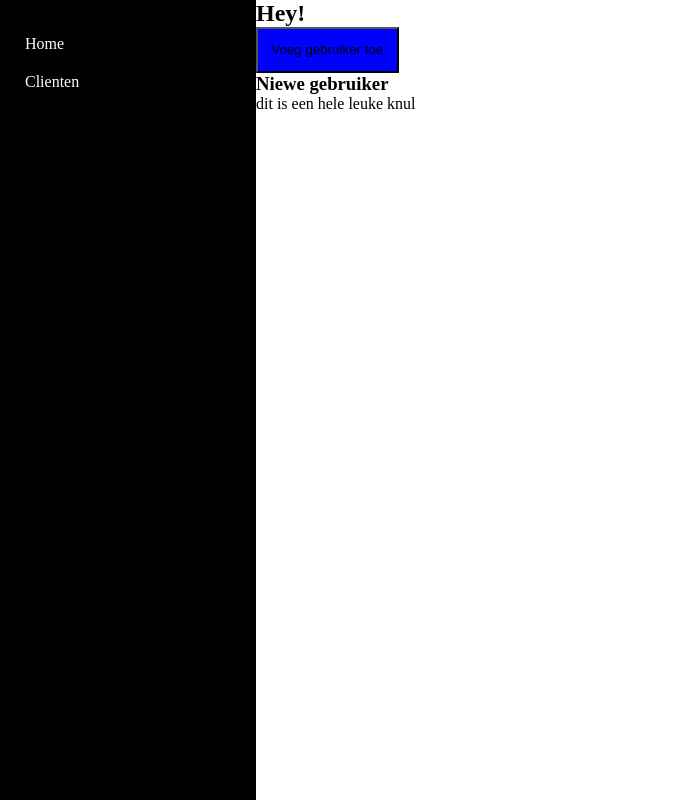
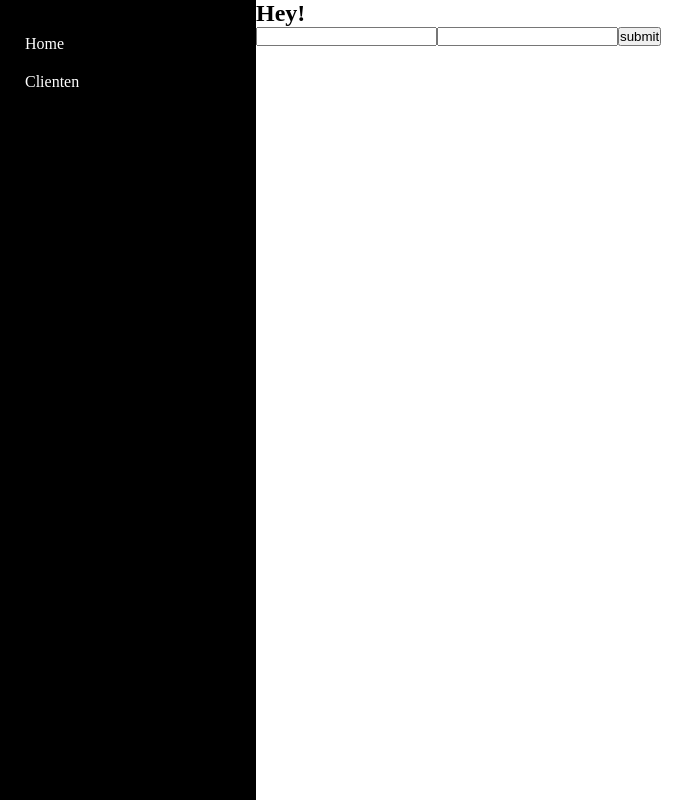
Before and after one commit to timruiterkamp/frontend-applications, a React app: page / in a window 1280 px wide. Shown: the whole page, without its empty margins (0-699 px from the left). Built offline with nearby package versions, Linux system fonts and the light colour scheme.

Commit message:
added strapi connection with fetching and posting

```diff
--- a/src/components/client/Add.js
+++ b/src/components/client/Add.js
@@ -1,14 +1,47 @@
-import React from 'react';
+import React, {Component} from 'react';
 import {Button} from '../button/Button';
-import {Link} from 'react-router-dom';
 
-export const AddUser = (props) => (
-    <Link to={`clienten/${props.userId}`}>
-        <article className={'client-add'}>
-            <Button
-            type={'add'}
-            onButtonClick={props.addUser}
-            label={'Voeg gebruiker toe'} />
-        </article>
-    </Link>
-);
+export default class AddUser extends Component{
+    constructor(props) {
+        super(props);
+
+        this.state ={
+            loading: true,
+            clients: []
+        }
+    }
+
+    submitInformation = () => {
+
+        const data = {
+            name: document.querySelector('#name').value,
+            age: document.querySelector('#age').value
+        }
+
+        console.log(data);
+
+        fetch('http://localhost:1337/clients', {
+            method: 'post',
+            headers: {"Content-type": "application/x-www-form-urlencoded; charset=UTF-8"},
+            body: `name=${data.name}&age=${data.age}`
+        }).then((res) => {
+            if (res.status !== 200) return;
+            res.json().then((data) => console.log(data));
+        }).catch((err) => console.log('Fetch Error :-S', err));
+    };
+
+    render() {
+
+        return (
+            <article className={'client-add'}>
+                <input type={"text"} id={'name'} />
+                <input type={"number"} id={'age'}/>
+                <input type={'submit'} value={'submit'} onClick={this.submitInformation.bind(this)}/>
+                {/* <Button
+                type={'add'}
+                onButtonClick={this.submitInformation.bind(this)}
+                label={'Voeg gebruiker toe'} /> */}
+            </article>
+        )
+    }
+}
--- a/src/components/client/Overview.js
+++ b/src/components/client/Overview.js
@@ -0,0 +1,53 @@
+import React, {Component} from 'react';
+import {Button} from '../button/Button';
+import {Link} from 'react-router-dom';
+
+export default class ClientOverview extends Component {
+    constructor(props) {
+        super(props);
+
+        this.state ={
+            loading: true,
+            clients: []
+        }
+    }
+
+    async componentDidMount() {
+        let response = await fetch('http://localhost:1337/clients');
+        if (!response.ok) {
+            console.log('error not found / cant connect')
+            return
+        }
+        let clients = await response.json();
+        this.setState({loading: false, clients: clients});
+    }
+    render() {
+        if (!this.state.loading) {
+            return (
+                <>
+                <h2>Aantal clienten: {this.state.clients.length}</h2>
+                <article className="client">
+                    {this.state.clients.map((client, index) => {
+                        return (
+                            <div className="clientInfomation" key={client.id}>
+                                <Link to={`/clienten/${client.id}`}>
+                                    <h3>{client.name}</h3>
+                                </Link>
+                            </div>
+
+                            // TODO:
+                            // add update button
+                            // add question support
+                        )
+                    })}
+                </article>
+                </>
+            )
+        } else {
+            return (
+                <h2>Loading</h2>
+            )
+        }
+    }
+
+}
--- a/src/components/page/Header.js
+++ b/src/components/page/Header.js
@@ -2,8 +2,22 @@ import React, {Component} from "react";
 import {NavLink} from 'react-router-dom';
 
 export default class Header extends Component {
+
+    constructor(props) {
+        super(props);
+
+        this.state = {
+            active: false
+        }
+    }
+
+    toggleActive = (e) => {
+        this.setState(prevState => ({
+            active: !prevState.active
+        }))
+    }
+
     render() {
-
         console.log('home',this.props);
 
         return (
@@ -12,6 +26,7 @@ export default class Header extends Component {
                     <ul>
                         {this.props.link.map(page => (
                             <NavLink to={page.path} key={page.id}>{page.name}</NavLink>
+                            // <NavLink to={page.path} key={page.id} onClick={this.toggleActive.bind(this)} className={`navItem navItem-${this.state.active ? 'active' : 'default'}`}>{page.name}</NavLink>
                         ))}
                     </ul>
                 </nav>
--- a/src/pages/App.js
+++ b/src/pages/App.js
@@ -1,5 +1,5 @@
 import React, { Component } from "react";
-import { AddUser } from "../components/client/Add";
+import AddUser from "../components/client/Add";
 import { Card } from "../components/card/Card";
 
 class App extends Component {
@@ -30,10 +30,7 @@ class App extends Component {
         return (
             <main>
                 <h2>Hey!</h2>
-                <AddUser type={"add"} userId={this.state.id} />
-                <Card
-                title={'Niewe gebruiker'}
-                description={'dit is een hele leuke knul'}/>
+                <AddUser />
             </main>
         );
     }
--- a/src/pages/Client.js
+++ b/src/pages/Client.js
@@ -1,9 +1,37 @@
-import React from 'react';
+import React, {Component} from 'react';
+export default class Client extends Component {
+    constructor(props) {
+        super(props);
 
-export const Client = ({ match }, props) => (
-    <div>
-        <h2> title</h2>
-        <h3>ID: {match.params.id}</h3>
-        <h3>Name: {props.name}</h3>
-    </div>
-);
+        this.state = {
+            loading: true,
+            client: {}
+        }
+    }
+
+    async componentDidMount() {
+    let response = await fetch(`http://localhost:1337/clients/${this.props.match.params.id}`)
+    let data = await response.json()
+    this.setState({
+        loading: false,
+        client: data
+    })
+    }
+
+    render() {
+    if (!this.state.loading) {
+        return (
+        <div className="client">
+            <div className="client__information">
+                <h2 className="client-title">{this.state.client.name}</h2>
+            </div>
+            <div className="client__description">
+            {this.state.client.description}
+            </div>
+        </div>
+        );
+    }
+
+    return (<h2>Waiting for API...</h2>);
+    }
+}
--- a/src/pages/Clients.js
+++ b/src/pages/Clients.js
@@ -1,5 +1,5 @@
 import React, { Component } from "react";
-
+import ClientOverview from '../components/client/Overview';
 class Clients extends Component {
     constructor(props) {
         super(props);
@@ -10,6 +10,7 @@ class Clients extends Component {
         return (
             <main>
                 <h2>Hey! gebruikers</h2>
+                <ClientOverview />
             </main>
         );
     }
--- a/src/routes.js
+++ b/src/routes.js
@@ -2,7 +2,7 @@ import React, {Component} from 'react';
 import { BrowserRouter, Route, Switch } from 'react-router-dom';
 import App from './pages/App';
 import Clients from './pages/Clients';
-import {Client} from './pages/Client';
+import Client from './pages/Client';
 import {NotFound} from './pages/404';
 import Header from './components/page/Header';
 
```
